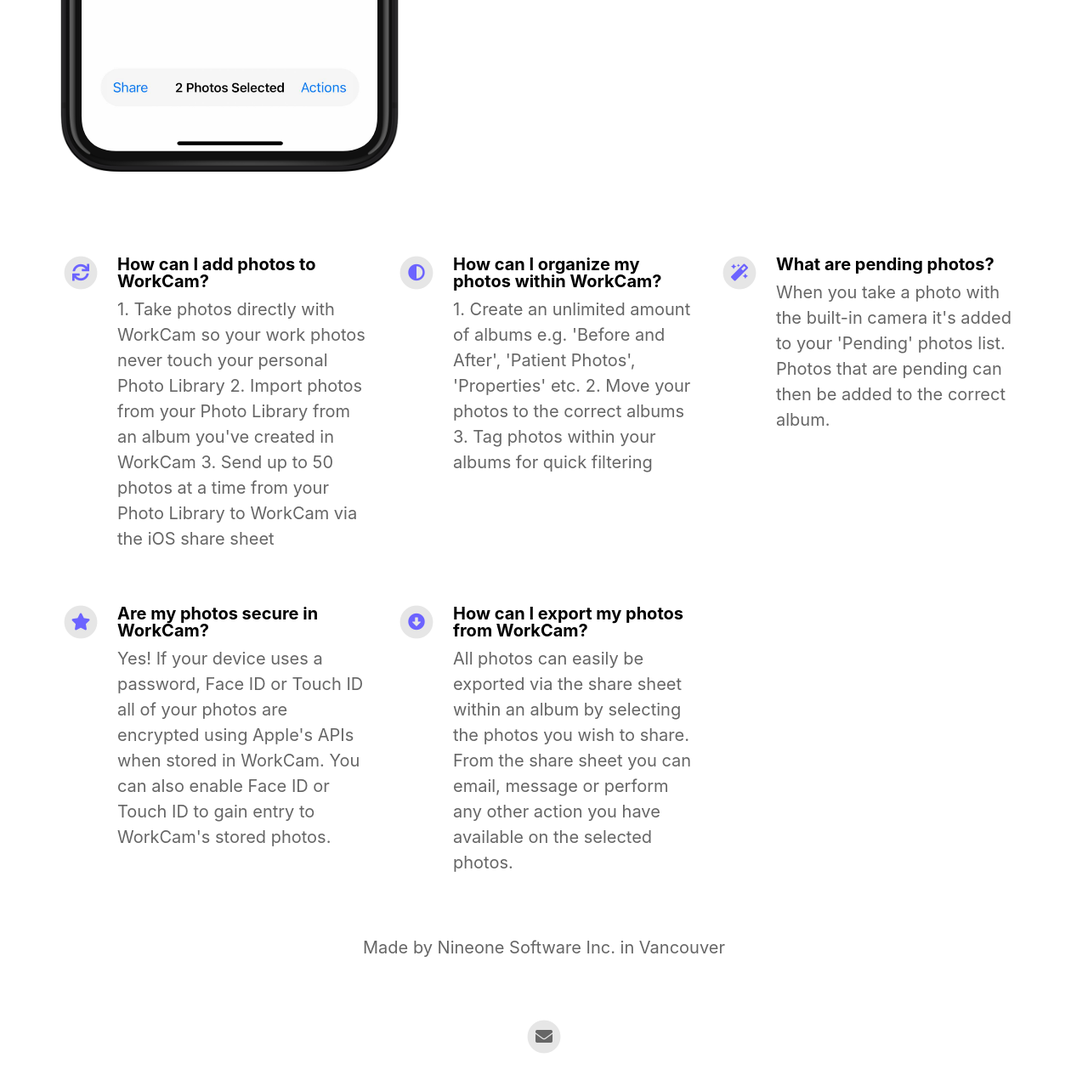
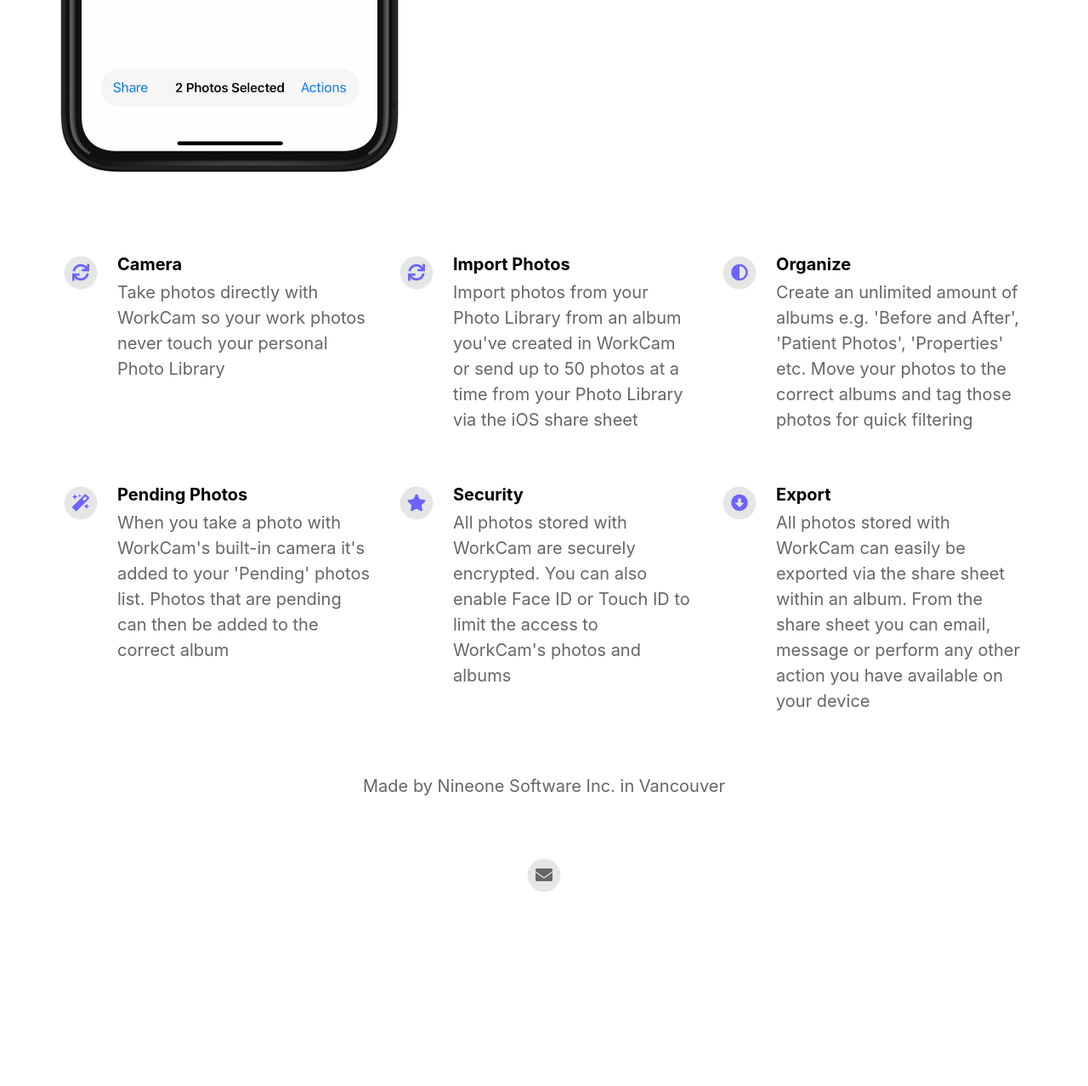
Before and after one commit to NineoneSoftware/workcam-landing-page, a Jekyll site: the page built from index.html, in a window 1280 px wide and 1400 px high, scrolled down 783 px. Shown: the top 1278 px of the window at 85% size. Built offline with Jekyll 4.4.1, drawn with Linux system fonts in a browser that asks for light colours; nearby versions of some CDN libraries; after the commit the page ends 1993 px from its top, so only the background shows below that.

Commit message:
update copy

```diff
--- a/_config.yml
+++ b/_config.yml
@@ -29,26 +29,30 @@ youtube_username                          :
 
 
 
-# Feature List                            Edit, add or remove features to be presented.
+# Feature List                            Edit, add or remove features to be presented.    2. Import photos from your Photo Library from an album you've created in WorkCam 3. Send up to 50 photos at a time from your Photo Library to WorkCam via the iOS share sheet
 features                                  :
-  - title                                 : How can I add photos to WorkCam?
-    description                           : 1. Take photos directly with WorkCam so your work photos never touch your personal Photo Library 2. Import photos from your Photo Library from an album you've created in WorkCam 3. Send up to 50 photos at a time from your Photo Library to WorkCam via the iOS share sheet
+  - title                                 : Camera
+    description                           : Take photos directly with WorkCam so your work photos never touch your personal Photo Library
     fontawesome_icon_name                 : sync
 
-  - title                                 : How can I organize my photos within WorkCam?
-    description                           : 1. Create an unlimited amount of albums e.g. 'Before and After', 'Patient Photos', 'Properties' etc. 2. Move your photos to the correct albums 3. Tag photos within your albums for quick filtering
+  - title                                 : Import Photos
+    description                           : Import photos from your Photo Library from an album you've created in WorkCam or send up to 50 photos at a time from your Photo Library via the iOS share sheet
+    fontawesome_icon_name                 : sync
+
+  - title                                 : Organize
+    description                           : Create an unlimited amount of albums e.g. 'Before and After', 'Patient Photos', 'Properties' etc. Move your photos to the correct albums and tag those photos for quick filtering
     fontawesome_icon_name                 : adjust
 
-  - title                                 : What are pending photos?
-    description                           : When you take a photo with the built-in camera it's added to your 'Pending' photos list. Photos that are pending can then be added to the correct album.
+  - title                                 : Pending Photos
+    description                           : When you take a photo with WorkCam's built-in camera it's added to your 'Pending' photos list. Photos that are pending can then be added to the correct album
     fontawesome_icon_name                 : magic
 
-  - title                                 : Are my photos secure in WorkCam?
-    description                           : Yes! If your device uses a password, Face ID or Touch ID all of your photos are encrypted using Apple's APIs when stored in WorkCam. You can also enable Face ID or Touch ID to gain entry to WorkCam's stored photos.
+  - title                                 : Security
+    description                           : All photos stored with WorkCam are securely encrypted. You can also enable Face ID or Touch ID to limit the access to WorkCam's photos and albums
     fontawesome_icon_name                 : star
 
-  - title                                 : How can I export my photos from WorkCam?
-    description                           : All photos can easily be exported via the share sheet within an album by selecting the photos you wish to share. From the share sheet you can email, message or perform any other action you have available on the selected photos.
+  - title                                 : Export
+    description                           : All photos stored with WorkCam can easily be exported via the share sheet within an album. From the share sheet you can email, message or perform any other action you have available on your device
     fontawesome_icon_name                 : arrow-alt-circle-down
 
 
```
